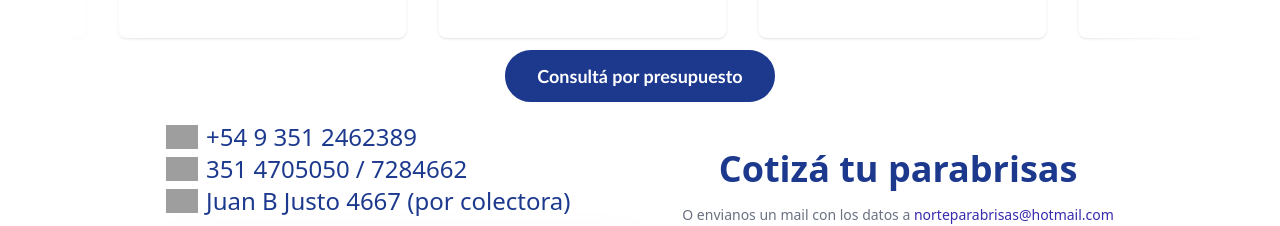
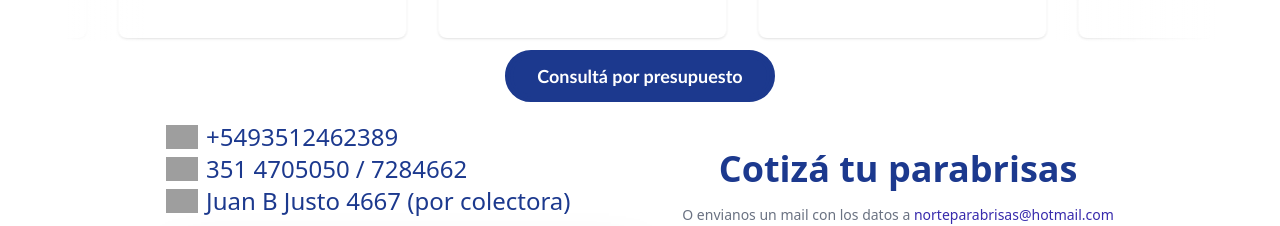
Before and after one commit to AgustinaMartinez/parabrisas-norte, an Astro site: page / in a window 1280 px wide. Shown: the part 4086-4312 px from the top of the page. Built offline with nearby package versions, Linux system fonts and the light colour scheme; Astro itself is replaced by a stand-in of ours; grey boxes are pictures that could not be loaded.

Commit message:
fix wsp number

```diff
--- a/src/components/sections/Contact.astro
+++ b/src/components/sections/Contact.astro
@@ -4,7 +4,7 @@ import GoogleMaps from "~/components/GoogleMaps.astro";
 
 const message =
   "Hola! Vengo de la página web, me interesa consultar por más información.";
-const whatsAppNumber = "+54 9 351 2462389";
+const whatsAppNumber = "+5493512462389";
 const phoneNumber = "+54 9 351 4705050";
 const phones = "351 4705050 / 7284662";
 ---
@@ -33,7 +33,7 @@ const phones = "351 4705050 / 7284662";
         />
         <a
           class="hover:underline"
-          href={`https://api.whatsapp.com/send?phone=${phoneNumber}&text=${message}`}
+          href={`https://api.whatsapp.com/send?phone=${whatsAppNumber}&text=${message}`}
           target="_blank">{whatsAppNumber}</a
         >
       </p>
```
